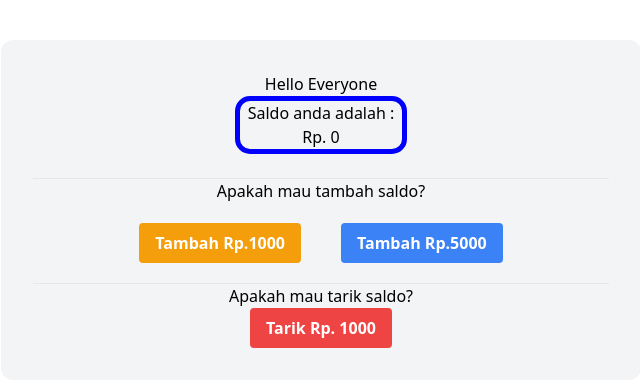
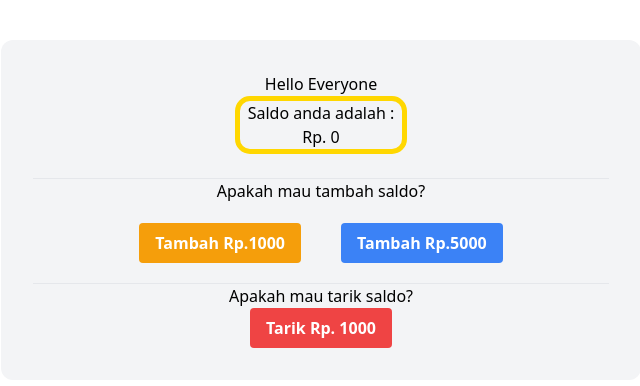
Before and after one commit to nicholasbca/react-training, a React (Create React App) app: page / in a window 1280 px wide. Shown: the top 386 px of the page, without its empty margins (319-959 px from the left). Built offline with nearby package versions, Linux system fonts and the light colour scheme; the HTML template or start-up script is replaced by a standard one.

Commit message:
update styling v3

```diff
--- a/src/day2-practice/inline/TitleComponent.jsx
+++ b/src/day2-practice/inline/TitleComponent.jsx
@@ -2,7 +2,7 @@ import React from 'react'
 
 //you can add export
 const divStyle = {
-  border:"5px solid blue",
+  border:"5px solid gold",
   width:"30%",
   margin:"0 35% 0 35%", //top right bottom left
   borderRadius:'15px'
@@ -10,12 +10,8 @@ const divStyle = {
 
 export default function TitleComponent({text}) {
   return (
-    <div style={{
-      border:"5px solid blue",
-      width:"30%",
-      margin:"0 35% 0 35%", //top right bottom left
-      borderRadius:'15px'
-      }}>
+    // <div style={{border: "5px solid aqua", width:"20%", margin: "0 40%", borderRadius:"10px"}}>
+    <div style={divStyle}>
      {text}
     </div>
   )
```
